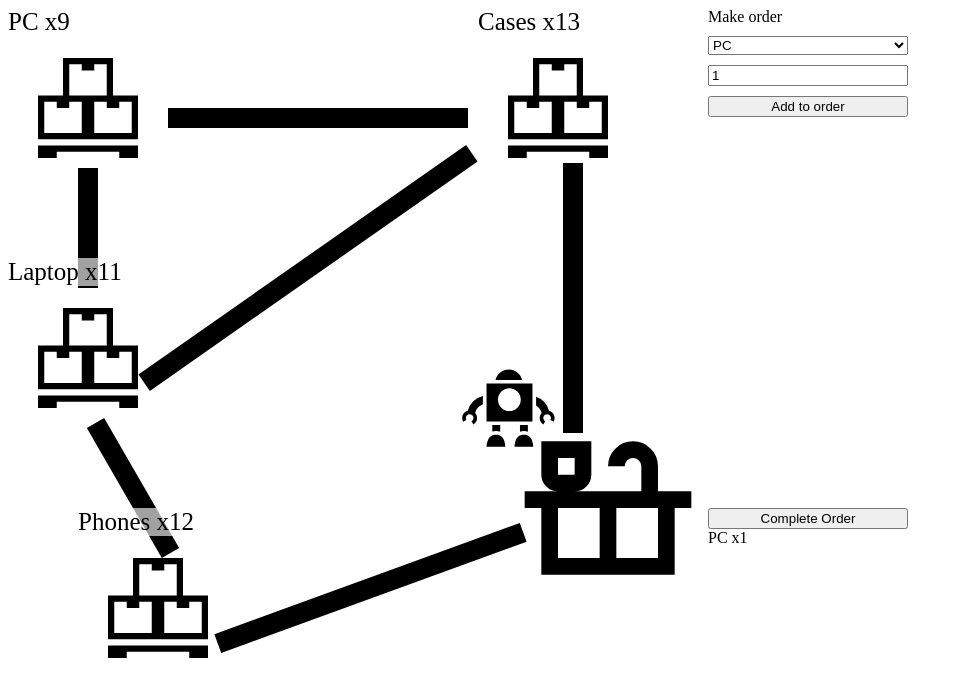
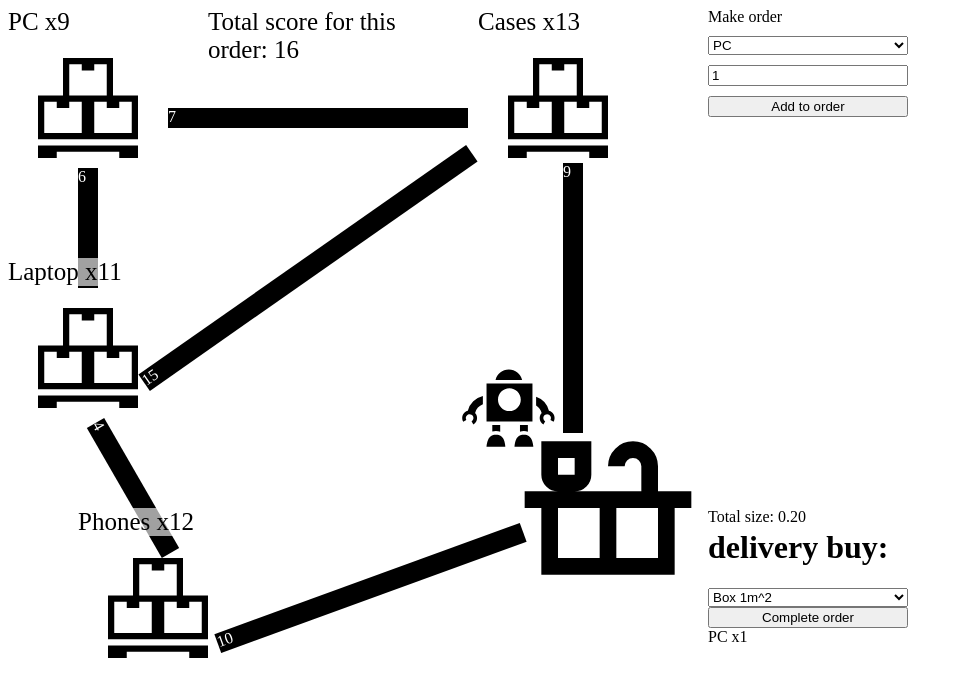
Before and after one commit to maxvol123/Dijkstra-s-algorithm, a plain HTML site: page index.html in a window 1280 px wide. Both pictures are taken after a click on the button "Add to order". Shown: the whole page, without its empty margins (0-963 px from the left). Drawn offline with Linux system fonts and the light colour scheme.

Commit message:
Add logic for pack orders

```diff
--- a/app.js
+++ b/app.js
@@ -1,10 +1,16 @@
 const graph = [
     [0, 10, 100, 100, 9],
     [10, 100, 4, 100, 100],
-    [100, 4, 100, 6, 15],
+    [100, 4, 100, 6, 15],           //Data for Dijkstra's algorithm
     [100, 100, 6, 100, 7],
     [9, 100, 15, 7, 100]
 ];
+const size = {
+    PC:0.2,
+    Laptop:0.1,
+    Phones:0.05,
+    Cases:0.03
+}
 
 let shortestWay = [0, 10, 100, 100, 9];
 let filtredArr = [...shortestWay];
@@ -17,16 +23,18 @@ for (let i = 0; i < 5; i++) {
         }
     }
     filtredArr[current] = Infinity;
-}
-
-console.log("Shortest Way:", shortestWay);
+} //Dijkstra's algorithm
 
 const data = {
     PC:10,
     Laptop:11,
     Phones:12,
     Cases:13
-}
+} // Stock of each item
+
+
+
+//visualate stock for every item
 const one = document.querySelector(".one")
 one.innerHTML=`
     <span class="data">PC x${data["PC"]}</span>
@@ -44,12 +52,31 @@ four.innerHTML=`
     <span class="data">Cases x${data["Cases"]}</span>
     <svg xmlns="http://www.w3.org/2000/svg" viewBox="0 0 16 16"><path fill="currentColor" d="M12 6V0H4v6H0v7h16V6zm-5 6H1V7h2v1h2V7h2zM5 6V1h2v1h2V1h2v5zm10 6H9V7h2v1h2V7h2zM0 16h3v-1h10v1h3v-2H0z"/></svg>`
 
+
+    let totalScore = 0
+    let totalSize = 0
+
+    //function that add item to order
     function AddToOrder() {
         const robot = document.querySelector(".robot")
         const Cart = document.querySelector(".Cart")
         const select = document.querySelector(".select")
         const amount = document.querySelector(".amount")
+        const score = document.querySelector(".totalScore")
+        const sizehtml = document.querySelector(".delivery_size")
+        //gettion all html elements that we need
+
+        //calculation for get total size
+        totalSize=totalSize+size[select.value]*amount.value
+
+        sizehtml.innerHTML=totalSize.toFixed(2)
+        if (totalSize>1) {
+            document.getElementById("Box").disabled = true;
+        }
+
+
         if (select.value=="PC") {
+            totalScore=totalScore+shortestWay[3]
             robot.classList.add("cash-one")
             setTimeout(()=>{
             robot.classList.remove("cash-one")
@@ -58,8 +85,10 @@ four.innerHTML=`
             one.innerHTML=`
             <span class="data">PC x${data["PC"]}</span>
             <svg xmlns="http://www.w3.org/2000/svg" viewBox="0 0 16 16"><path fill="currentColor" d="M12 6V0H4v6H0v7h16V6zm-5 6H1V7h2v1h2V7h2zM5 6V1h2v1h2V1h2v5zm10 6H9V7h2v1h2V7h2zM0 16h3v-1h10v1h3v-2H0z"/></svg>`
+            score.innerHTML=`Total score for this order: ${totalScore}`
         }
         if (select.value=="Laptop") {
+            totalScore=totalScore+shortestWay[2]
             data["Laptop"]=data["Laptop"]-amount.value
             robot.classList.add("cash-two")
             setTimeout(()=>{
@@ -68,8 +97,10 @@ four.innerHTML=`
             two.innerHTML=`
             <span class="data">Laptop x${data["Laptop"]}</span>
             <svg xmlns="http://www.w3.org/2000/svg" viewBox="0 0 16 16"><path fill="currentColor" d="M12 6V0H4v6H0v7h16V6zm-5 6H1V7h2v1h2V7h2zM5 6V1h2v1h2V1h2v5zm10 6H9V7h2v1h2V7h2zM0 16h3v-1h10v1h3v-2H0z"/></svg>`
+            score.innerHTML=`Total score for this order: ${totalScore}`
         }
         if (select.value=="Phones") {
+            totalScore=totalScore+shortestWay[1]
             robot.classList.add("cash-three")
             setTimeout(()=>{
                 robot.classList.remove("cash-three")
@@ -78,8 +109,10 @@ four.innerHTML=`
             three.innerHTML=`
             <span class="data">Phones x${data["Phones"]}</span>
             <svg xmlns="http://www.w3.org/2000/svg" viewBox="0 0 16 16"><path fill="currentColor" d="M12 6V0H4v6H0v7h16V6zm-5 6H1V7h2v1h2V7h2zM5 6V1h2v1h2V1h2v5zm10 6H9V7h2v1h2V7h2zM0 16h3v-1h10v1h3v-2H0z"/></svg>`
+            score.innerHTML=`Total score for this order: ${totalScore}`
         }
         if (select.value=="Cases") {
+            totalScore=totalScore+shortestWay[4]
             setTimeout(()=>{
                 robot.classList.remove("cash-four")
             },1000)
@@ -88,7 +121,9 @@ four.innerHTML=`
             four.innerHTML=`
             <span class="data">Cases x${data["Cases"]}</span>
             <svg xmlns="http://www.w3.org/2000/svg" viewBox="0 0 16 16"><path fill="currentColor" d="M12 6V0H4v6H0v7h16V6zm-5 6H1V7h2v1h2V7h2zM5 6V1h2v1h2V1h2v5zm10 6H9V7h2v1h2V7h2zM0 16h3v-1h10v1h3v-2H0z"/></svg>`
+            score.innerHTML=`Total score for this order: ${totalScore}`
         }
+        //visualization of every elemnt in Cart
         Cart.innerHTML+=`<span class="item">
         <span>
         ${select.value}
@@ -96,3 +131,7 @@ four.innerHTML=`
         </span>
         </span>`
     }
+    function Complete() {
+        alert("Order is completed")
+        window.location.reload()
+    }
--- a/index.html
+++ b/index.html
@@ -7,13 +7,13 @@
     <link rel="stylesheet" href="style.css">
 </head>
 <body>
-    <div id="a"></div>
-    <div id="b"></div>
-    <div id="c"></div>
-    <div id="d"></div>
-    <div id="e"></div>
-    <div id="f"></div>
-
+    <div id="a">7</div>
+    <div id="b">6</div>
+    <div id="c">4</div>
+    <div id="d">15</div>
+    <div id="e">10</div>
+    <div id="f">9</div>
+    <div class="totalScore"></div>
     <div class="one">
     <svg xmlns="http://www.w3.org/2000/svg" viewBox="0 0 16 16"><path fill="currentColor" d="M12 6V0H4v6H0v7h16V6zm-5 6H1V7h2v1h2V7h2zM5 6V1h2v1h2V1h2v5zm10 6H9V7h2v1h2V7h2zM0 16h3v-1h10v1h3v-2H0z"/></svg>
     </div>
@@ -44,7 +44,16 @@
           <button onclick="AddToOrder()">Add to order </button>
         </div>
         <div class="Cart">
-            <button>Complete Order</button>
+            <div class="totalSize">Total size: <span class="delivery_size"></span></div>
+            <h1>delivery buy: </h1>
+            <select class="delivery select">
+                <option id="Box">Box 1m^2</option>
+                <option>Container 10m^2</option>
+              </select>
+              <button onclick="Complete()">Complete order</button>
+        </div>
+        <div class="delivery">
+
         </div>
 </body>
 
--- a/style.css
+++ b/style.css
@@ -38,6 +38,7 @@ div{
     height: 20px;
     margin-top: 100px;
     margin-left: 160px;
+    color: white;
 }
 #b{
     background-color: black;
@@ -45,7 +46,9 @@ div{
     height: 20px;
     margin-top: 210px;
     margin-left: 20px;
-    rotate: 90deg;
+    rotate: -90deg;
+    color: white;
+    writing-mode: vertical-rl;
 }
 #c{
     background-color: black;
@@ -54,6 +57,7 @@ div{
     margin-top: 470px;
     margin-left: 50px;
     rotate: 60deg;
+    color: white;
 }
 #d{
     background-color: black;
@@ -62,6 +66,7 @@ div{
     margin-top: 250px;
     margin-left: 100px;
     rotate: -35deg;
+    color: white;
 }
 #e{
     background-color: black;
@@ -70,6 +75,8 @@ div{
     margin-top: 570px;
     margin-left: 200px;
     rotate: -20deg;
+    color: white;
+
 }
 #f{
     background-color: black;
@@ -78,6 +85,9 @@ div{
     margin-top: 280px;
     margin-left: 430px;
     rotate: -90deg;
+    color: white;
+    color: white;
+    writing-mode: vertical-rl;
 }
 .data{
     font-size: 25px;
@@ -97,6 +107,9 @@ div{
 }
 .cash-four{
     animation: normal cash-four 1s;
+}
+.totalSize{
+    margin-bottom: 20px;
 }
 @keyframes cash-one {
     from {margin-top: 350px;
@@ -161,3 +174,8 @@ div{
   .item{
 
   }
+  .totalScore{
+    margin-left: 200px;
+    font-size: 25px;
+    width: 200px;
+  }
```
